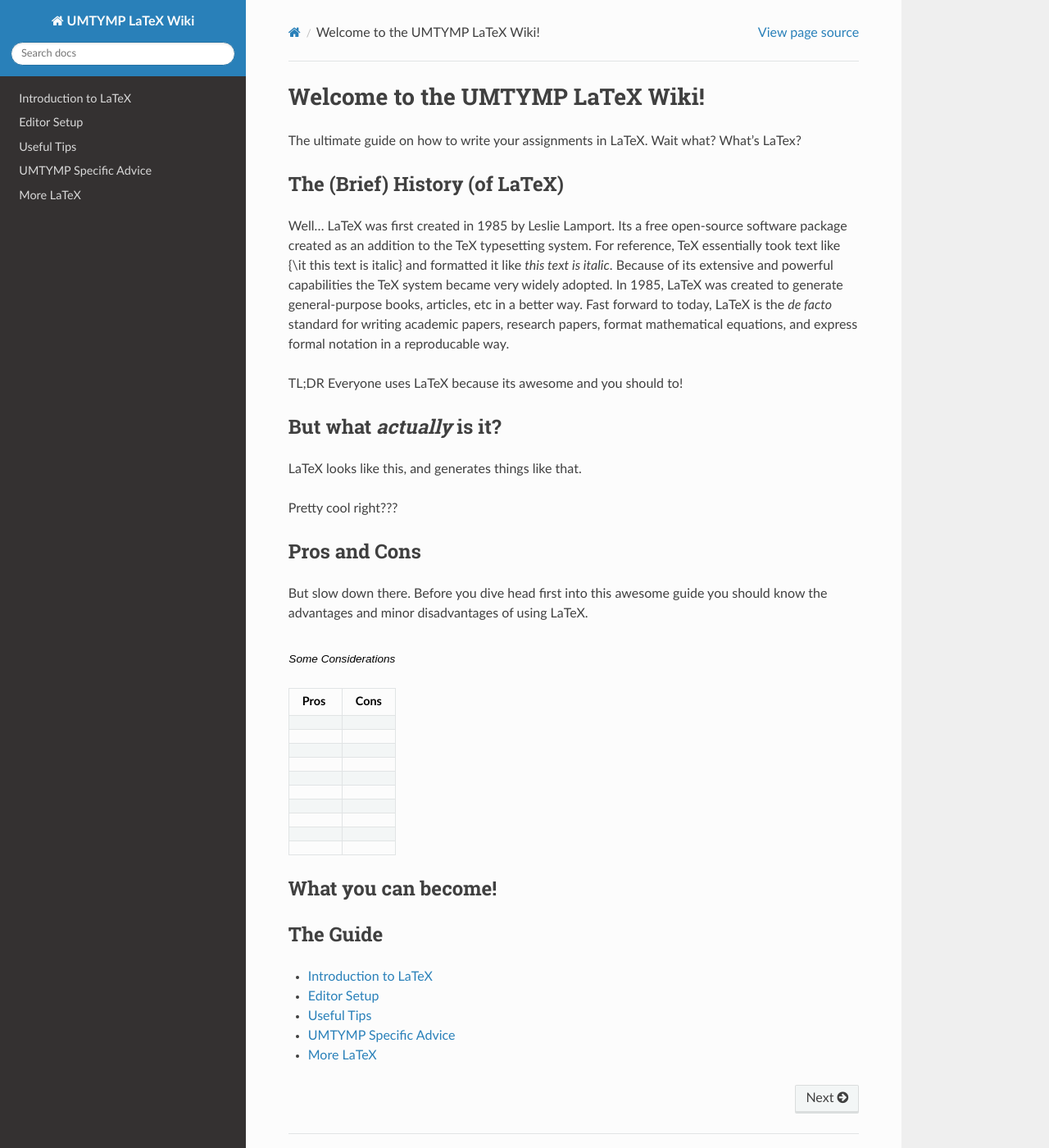
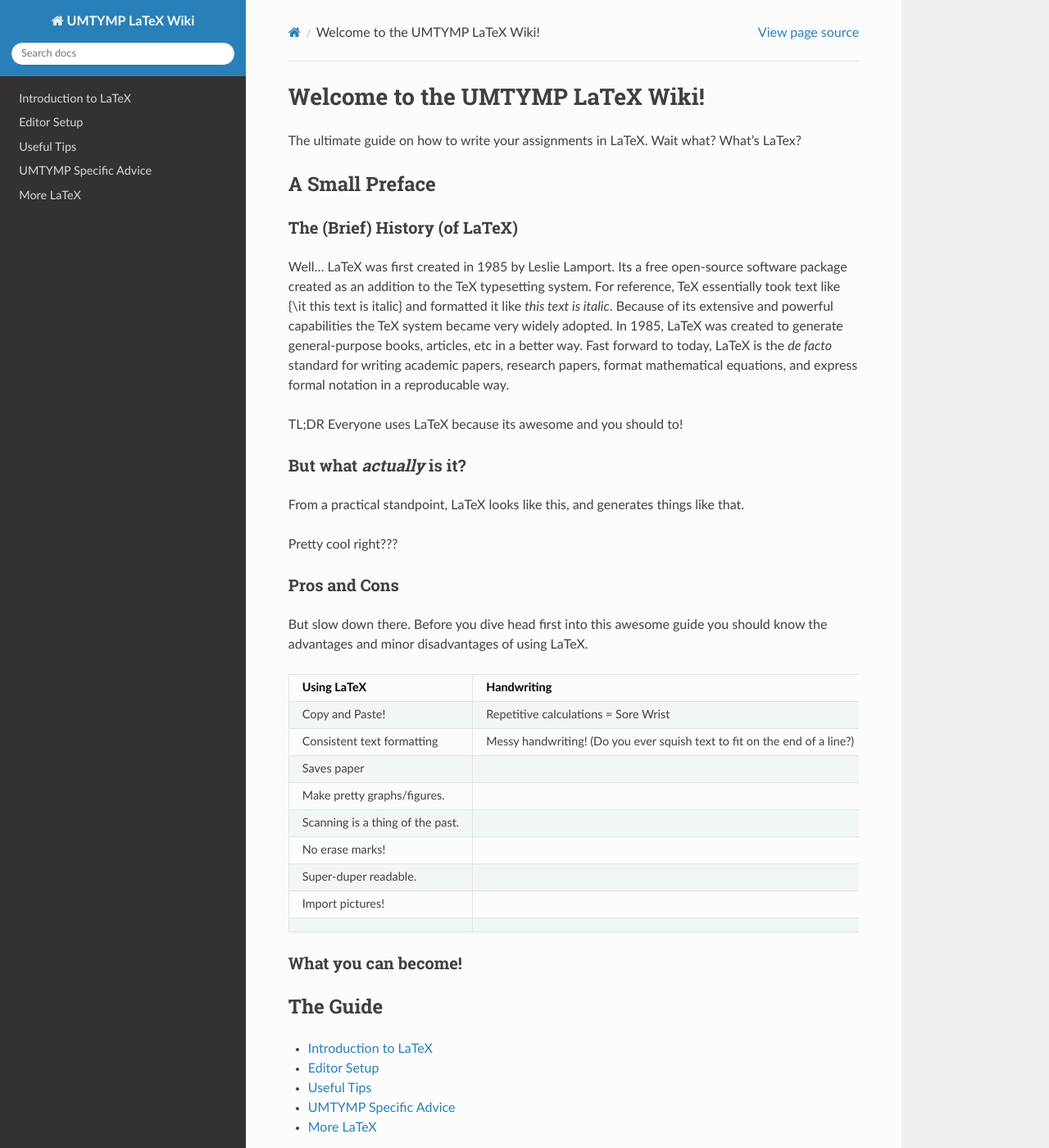
Before and after one commit to GrandMoff100/UMTYMP-Latex-Wiki, a Sphinx documentation site: the page built from docs/index.rst, in a window 1280 px wide and 1400 px high. Shown: the whole window at 82% size. Built offline with Sphinx 7.4.7 and the Read the Docs theme 2.0.0, drawn with Linux system fonts in a browser that asks for light colours.

Commit message:
Add comparison table and preface structure.

```diff
--- a/docs/index.rst
+++ b/docs/index.rst
@@ -3,9 +3,11 @@ Welcome to the UMTYMP LaTeX Wiki!
 The ultimate guide on how to write your assignments in LaTeX.
 Wait what? What's LaTex?
 
+A Small Preface
+================
 
 The (Brief) History (of LaTeX)
-============
+----------------------------------
 Well... LaTeX was first created in 1985 by Leslie Lamport.
 Its a free open-source software package created as an addition
 to the TeX typesetting system. For reference, TeX essentially took text
@@ -18,49 +20,44 @@ format mathematical equations, and express formal notation in a reproducable way
 TL;DR Everyone uses LaTeX because its awesome and you should to!
 
 But what *actually* is it?
-=============================
-LaTeX looks like this, and generates things like that.
-
+-----------------------------
+From a practical standpoint, LaTeX looks like this, and generates things like that.
 
 Pretty cool right???
 
 Pros and Cons
-==============
+------------------
 But slow down there.
 Before you dive head first into this awesome guide you should
 know the advantages and minor disadvantages of using LaTeX.
 
-.. list-table:: Some Considerations
+.. list-table::
    :widths: 200 200
    :header-rows: 1
 
-   * - Pros
-     - Cons
-   * -
+   * - Using LaTeX
+     - Handwriting
+   * - Copy and Paste!
+     - Repetitive calculations = Sore Wrist
+   * - Consistent text formatting
+     - Messy handwriting! (Do you ever squish text to fit on the end of a line?)
+   * - Saves paper
      -
-   * -
+   * - Make pretty graphs/figures.
      -
-   * -
+   * - Scanning is a thing of the past.
      -
-   * -
+   * - No erase marks!
      -
-   * -
+   * - Super-duper readable.
      -
-   * -
-     -
-   * -
-     -
-   * -
-     -
-   * -
+   * - Import pictures!
      -
    * -
      -
 
-
-
 What you can become!
-=======================
+-----------------------
 
 
 
```
